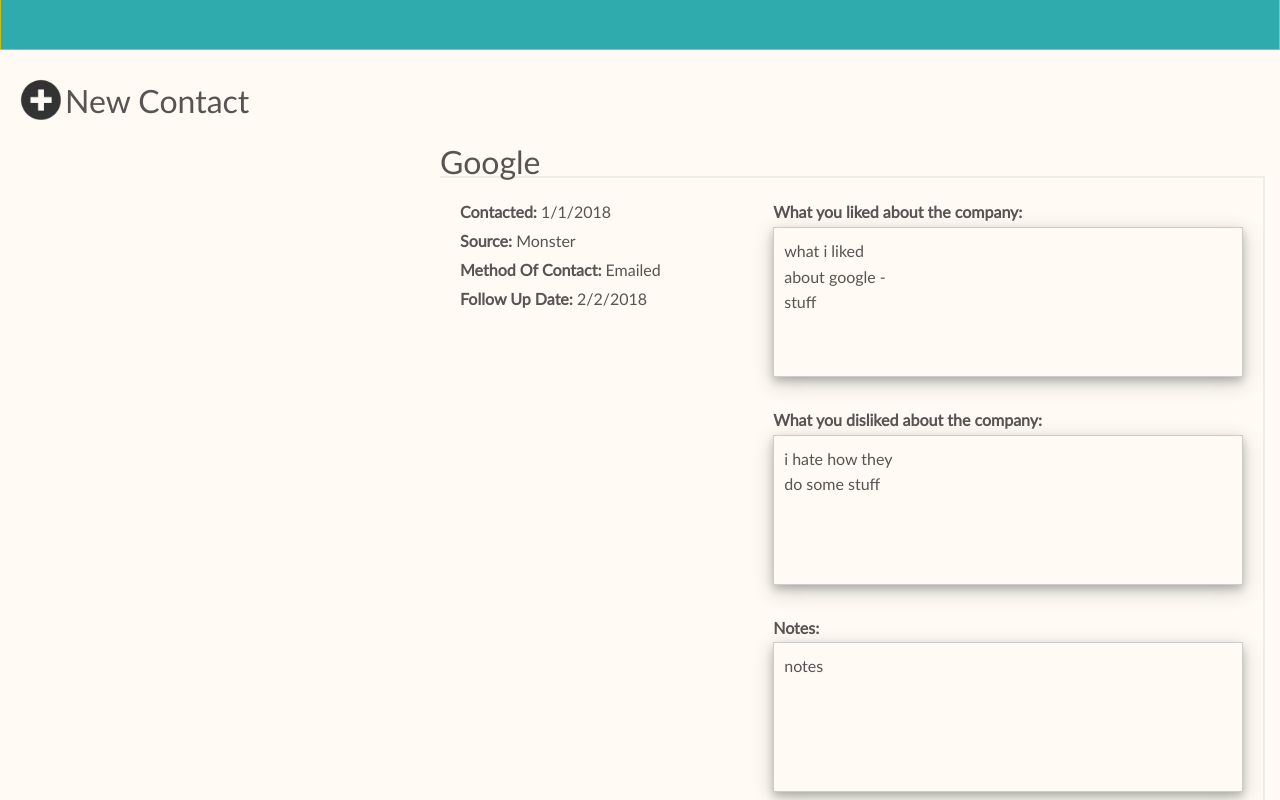
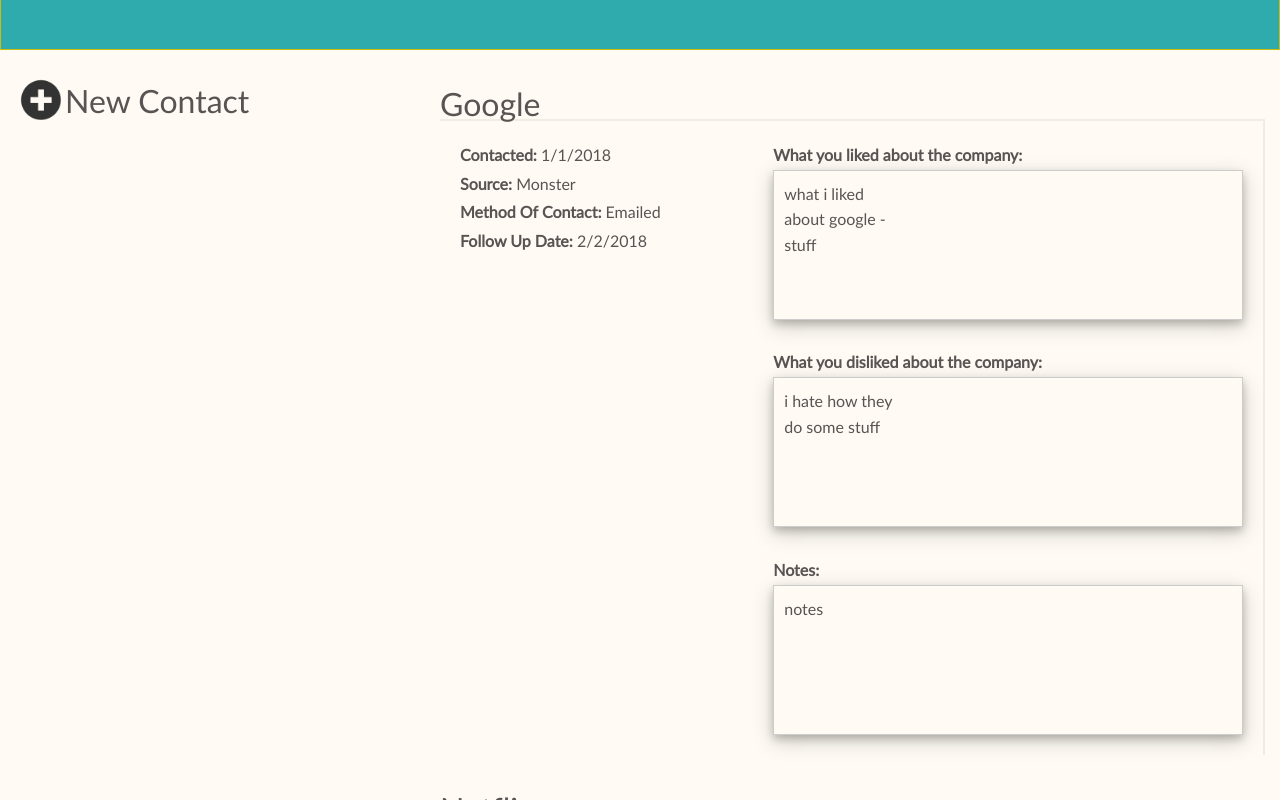
Before and after one commit to BeneventoFrank/JobTracker, a React (Create React App) app in the folder apptracker/: page / in a window 1280 px wide. Shown: the top 800 px of the page. Built offline with nearby package versions, Linux system fonts and the light colour scheme.

Commit message:
added Helmet and adjusted the spacer so it would not freak the page out

```diff
--- a/apptracker/package.json
+++ b/apptracker/package.json
@@ -6,6 +6,7 @@
     "gsap": "^2.0.2",
     "react": "^16.5.1",
     "react-dom": "^16.5.1",
+    "react-helmet": "^5.2.0",
     "react-scripts": "1.1.5"
   },
   "scripts": {
--- a/apptracker/src/App.js
+++ b/apptracker/src/App.js
@@ -1,4 +1,5 @@
   import React from 'react';
+  import {Helmet} from "react-helmet";
   import './static/css/index.css';
   import HistoryContainer from './components/historyContainer';
   import FormContainer from './components/formContainer';
@@ -41,6 +42,9 @@
     render(){
             return(
                   <section className='appContainer'>
+                      <Helmet>
+                        <meta name="viewport" content="width=device-width, initial-scale=1" />
+                      </Helmet>
                       <HeroHeader />
                       <section className='mainContainer'>
                           <FormContainer onSubmit={this.addNewCompany} />
--- a/apptracker/src/components/job.js
+++ b/apptracker/src/components/job.js
@@ -4,7 +4,7 @@
     return(
 
       <section className='job-card-container'>
-            <div id='jobSpacer'>
+            <div className="job-spacer" id='jobSpacer'>
                 <br />
                 <br />
             </div>
--- a/apptracker/src/components/jobList.js
+++ b/apptracker/src/components/jobList.js
@@ -4,12 +4,11 @@
 const JobList = (props) => {
     return(
 
+
         <section>
-            <section className='companyName'>
-                {props.data.map(job => <Job {...job}/>)}
-            </section>
+            {props.data.map(job => <Job {...job}/>)}
+        </section>
 
-        </section>
 
     )
   }
--- a/apptracker/src/static/css/index.css
+++ b/apptracker/src/static/css/index.css
@@ -194,6 +194,14 @@
     padding-right: 15px;
   }
 }
+.job-card-container .job-spacer {
+  display: none;
+}
+@media (max-width:800px) {
+  .job-card-container .job-spacer {
+    display: block;
+  }
+}
 .job-card-container .job-card-company {
   font-size: 2rem;
   border-bottom: 2px solid #efeee3;
--- a/apptracker/src/static/less/job.less
+++ b/apptracker/src/static/less/job.less
@@ -14,6 +14,12 @@
         padding-right: 15px;
       }
 
+    .job-spacer{
+        display: none;
+        @media @mobile {
+            display: block;
+        }
+    }
 
     .job-card-company{
         font-size:2rem;
```
Also changed, not shown: 1 other file (tests, documents, lock files or other folders).
